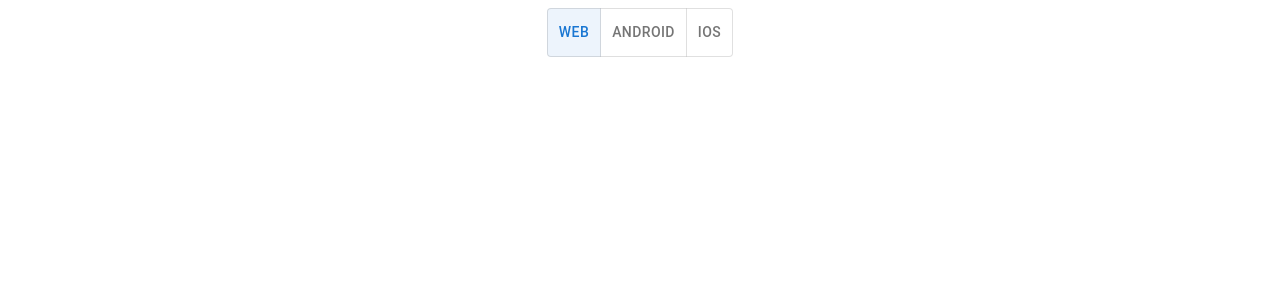
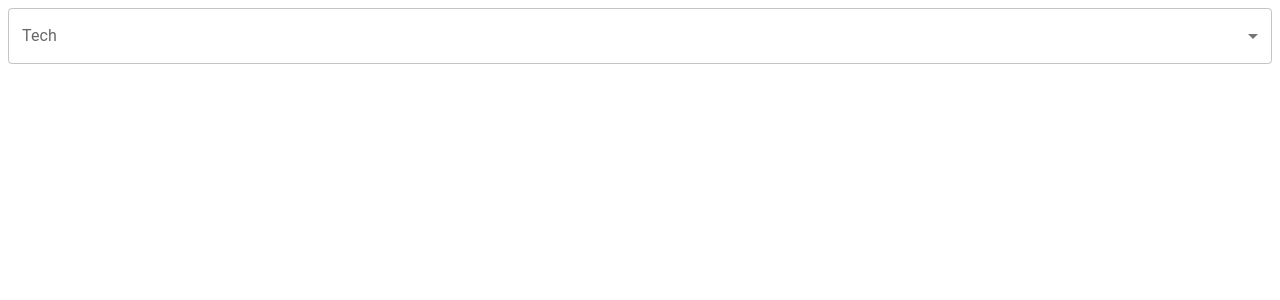
Before and after one commit to AlexanderLeino/hashnode-hackathon, a React (Create React App) app in the folder client/: page / in a window 1280 px wide. Shown: the top 300 px of the page. Built offline with nearby package versions, Linux system fonts and the light colour scheme.

Commit message:
fixed SidebarCategories

```diff
--- a/client/src/App.js
+++ b/client/src/App.js
@@ -1,11 +1,11 @@
 import React from 'react';
 import './App.css';
-import Button from './components/Button'
+import SidebarCategories from './components/SidebarCategories'
 
 function App() {
   return (
     <div className="App">
-      <Button />
+      <SidebarCategories />
     </div>
   );
 }
--- a/client/src/components/SidebarCategories.css
+++ /dev/null
@@ -1,4 +0,0 @@
-.categories {
-  position: absolute;
-  bottom: 1rem;
-}
--- a/client/src/components/SidebarCategories.js
+++ b/client/src/components/SidebarCategories.js
@@ -1,39 +1,34 @@
-import React, { useState } from 'react';
-import './SidebarCategories.css';
+import React, {useState} from 'react';
 import Box from '@mui/material/Box';
 import InputLabel from '@mui/material/InputLabel';
 import MenuItem from '@mui/material/MenuItem';
 import FormControl from '@mui/material/FormControl';
 import Select from '@mui/material/Select';
 
-function SidebarCategories() {
-    const [language, setLanguage] = useState('');
+export default function BasicSelect() {
+  const [age, setAge] = useState('')
 
   const handleChange = (event) => {
-        setLanguage(event.target.value);
+    setAge(event.target.value);
   };
 
   return (
-    <div>
     <Box sx={{ minWidth: 120 }}>
       <FormControl fullWidth>
-                <InputLabel id="demo-simple-select-label" className='categories'>Categories</InputLabel>
+        <InputLabel id="demo-simple-select-label">Tech</InputLabel>
         <Select
           labelId="demo-simple-select-label"
           id="demo-simple-select"
-                value={language}
+          value={age}
           label="Age"
           onChange={handleChange}
         >
-                <MenuItem value={10}>HTML/CSS</MenuItem>
+            <   MenuItem value={10}>HTML/CSS</MenuItem>
                 <MenuItem value={20}>Javascript</MenuItem>
                 <MenuItem value={30}>React</MenuItem>
                 <MenuItem value={40}>Python</MenuItem>
         </Select>
       </FormControl>
     </Box>
-    </div>
-    )
+  );
 }
-
-export default SidebarCategories;
```
Lines whose indentation alone changed are shown as unchanged.
